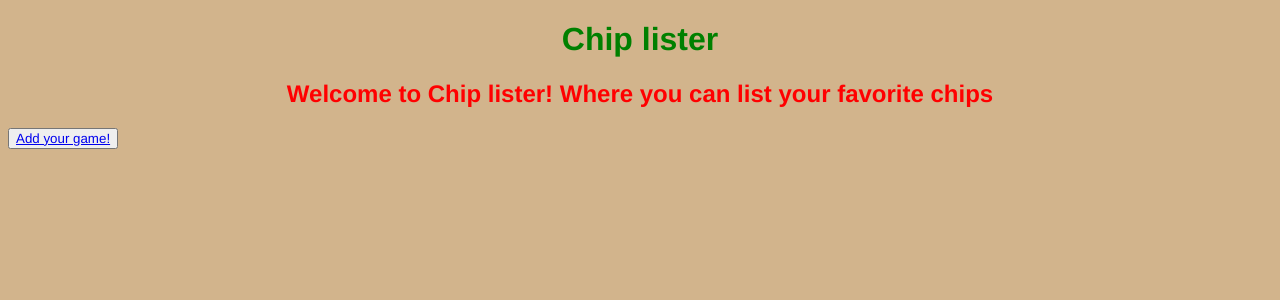
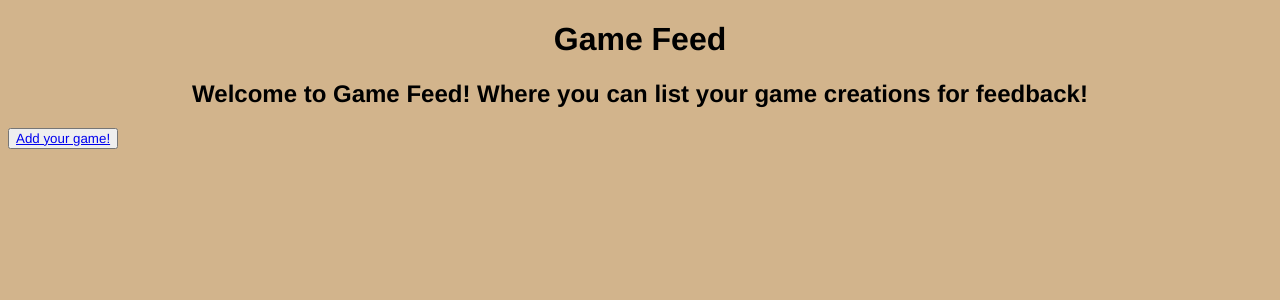
Before and after one commit to adgray09/game_feed, a Flask app: page / in a window 1280 px wide. Shown: the top 300 px of the page. Run offline with Flask 2, Linux system fonts and the light colour scheme; data that the repository does not hold is empty.

Commit message:
can use all CRUD functions

```diff
--- a/app.py
+++ b/app.py
@@ -37,6 +37,30 @@ def games_submit():
     games.insert_one(added_game)
     return redirect(url_for('games_index'))
 
+@app.route('/game/<game_id>/edit')
+def games_edit(game_id):
+    """Show the edit form for a game listing."""
+    game = games.find_one({'_id': ObjectId(game_id)})
+    return render_template('game_edit.html', game=game)
+
+@app.route('/game/<game_id>/delete', methods=['POST'])
+def games_delete(game_id):
+    """Delete one playlist."""
+    games.delete_one({'_id': ObjectId(game_id)})
+    return redirect(url_for('games_index'))
+
+@app.route('/game/<game_id>', methods=['POST'])
+def games_update(game_id):
+    """Submit an edited playlist."""
+    updated_game = {
+        'title': request.form.get('title'),
+        'description': request.form.get('description'),
+
+    }
+    games.update_one(
+        {'_id': ObjectId(game_id)},
+        {'$set': updated_game})
+    return redirect(url_for('games_update', game_id=game_id))
 
 if __name__ == '__main__':
     app.run(debug=True)
--- a/templates/games_index.html
+++ b/templates/games_index.html
@@ -2,9 +2,9 @@
 {% extends 'base.html' %}
 
 {% block content %}
-    <h1 style="color: green;"align="center">Chip lister</h1>
+    <h1 style="color: black;"align="center">Game Feed</h1>
 
-    <h2 style="color: red" align="center">Welcome to Chip lister! Where you can list your favorite chips</h2>
+    <h2 style="color:black" align="center">Welcome to Game Feed! Where you can list your game creations for feedback!</h2>
     <button><a href='/games/new'>Add your game!</a></button>
 
     {% if game_items %}
```
Also changed, not shown: templates/game_edit.html (added, +31 -0 lines).
